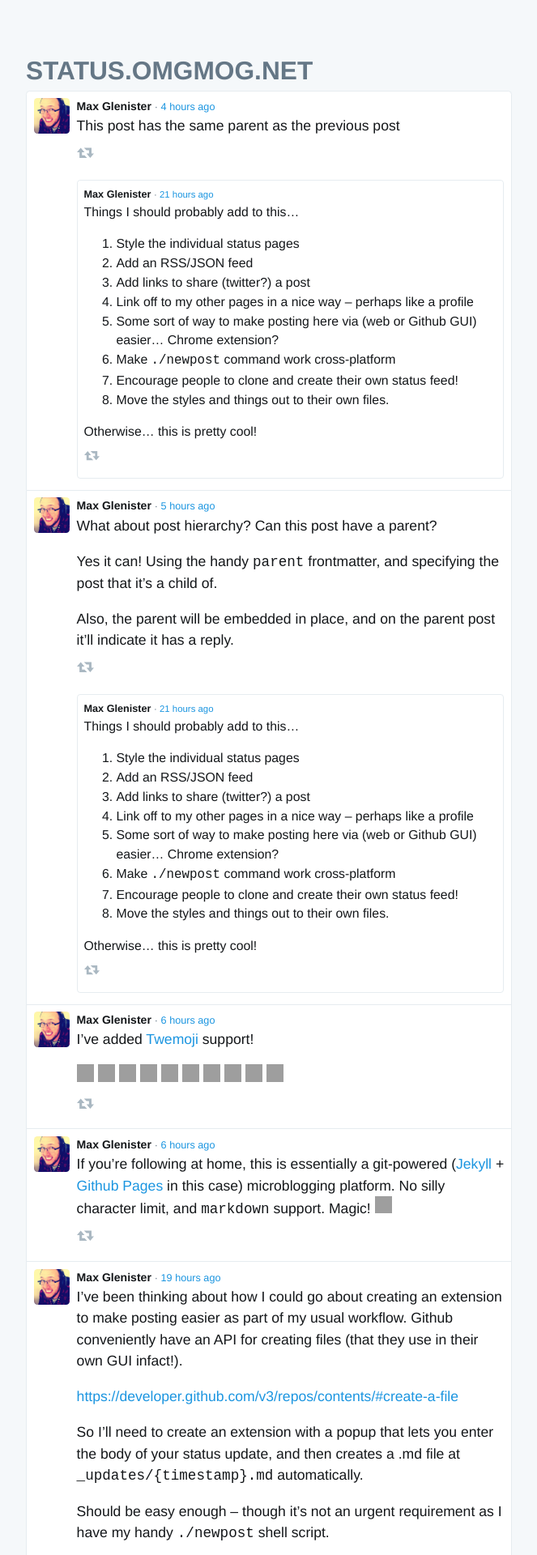
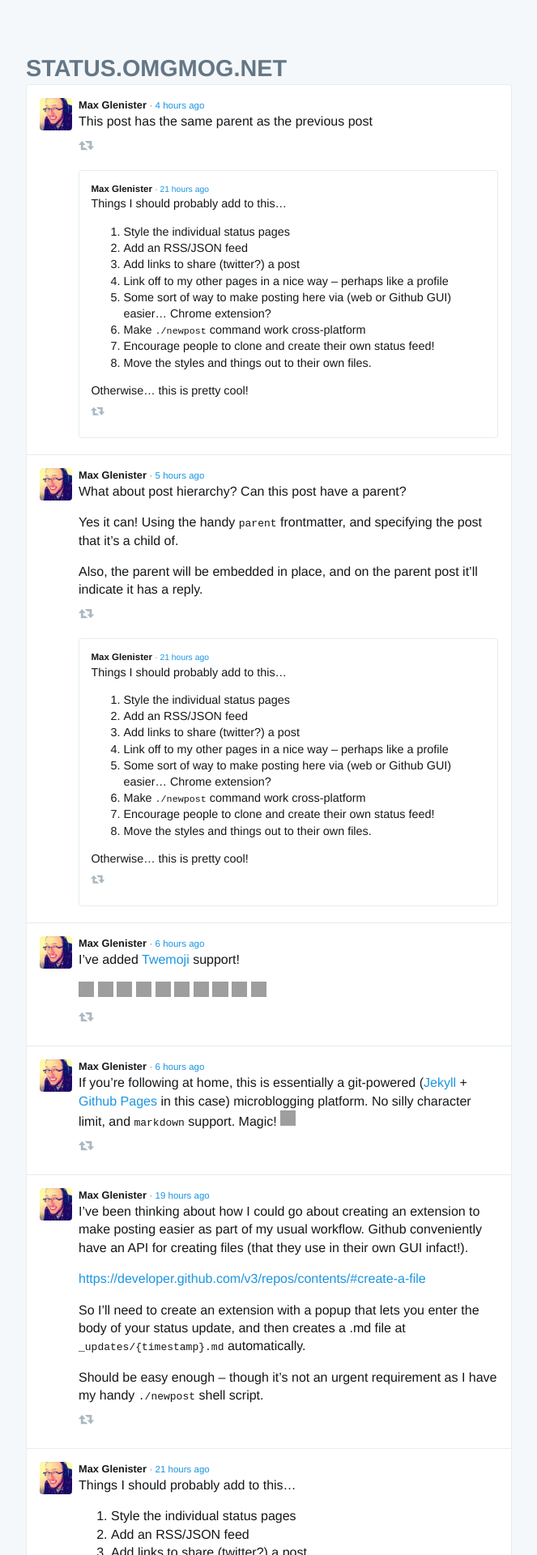
Before and after one commit to omgmog/status.omgmog.net, a Jekyll site: the page built from index.html, in a window 1280 px wide. Shown: the top 1920 px of the page at 81% size, without its empty margins (96-759 px from the left). Built offline with Jekyll 4.4.1, drawn with Linux system fonts in a browser that asks for light colours; comment, search, counter and statistics services are not loaded.

Commit message:
Fiddled with styles some more

```diff
--- a/assets/style.scss
+++ b/assets/style.scss
@@ -3,9 +3,9 @@
 
 // Core page styles
 html {
-  font-size: calc(.7em + .5vw);
-  font-family: "Helvetica Neue", Helvetica, Arial, sans-serif;
-  line-height: 1.5;
+  font-size: 1em;
+  font-family: "Helvetica Neue", Helvetica, Roboto, "Segoe UI", Calibri, sans-serif;
+  line-height: 1.4;
   background-color: #f5f8fa;
   color: #14171a;
 }
@@ -43,9 +43,9 @@ article {
   border: 1px solid #e6ecf0;
   margin: 0;
   overflow: hidden;
-  padding: .5em;
-  padding-bottom: .75em;
-  padding-left: 3.5em;
+  padding: 1em;
+  padding-bottom: 1.25em;
+  padding-left: 4em;
 
   + article {
     border-top: 0;
@@ -73,7 +73,7 @@ article {
   }
 
   article {
-    padding-left: .5em;
+    padding-left: 1em;
     font-size: .9em;
 
     &:first-of-type {
```
